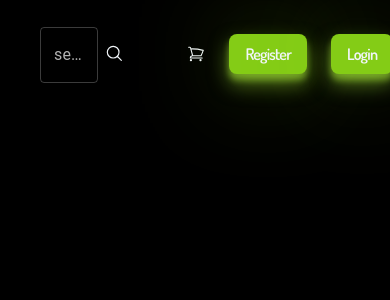
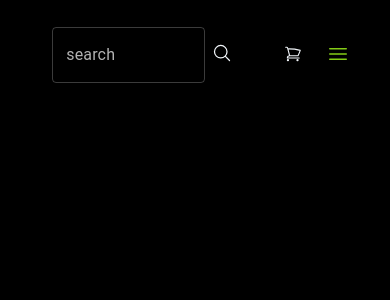
Before and after one commit to Gleenryan/ShoesHaven, a Next.js app: page / in a window 390 px wide. Shown: the top 300 px of the page. Built offline with nearby package versions, Linux system fonts and the light colour scheme.

Commit message:
navbar done
not responsive yet

```diff
--- a/components/Navbar.tsx
+++ b/components/Navbar.tsx
@@ -14,12 +14,7 @@ const Navbar = () => {
                 </div>
 
                 <ul className='header__menu'>
-                    <li className='header__list header__search'>
-                        {/* <form action="">
-                            <input type="text" />
-                        </form> */}
-                        {/* <FormInput /> */}
-                    </li>
+
                     <li className='header__list'>
                         <button className='header__cart'>
                             <svg xmlns="http://www.w3.org/2000/svg" fill="none" viewBox="0 0 24 24" stroke-width="1.5" stroke="currentColor" >
@@ -30,13 +25,22 @@ const Navbar = () => {
 
                         </button>
                     </li>
-                    <li className='header__list'>
+                    <li className='header__list header__login'>
                         <Link className='header__register btn' href='/register'>Register</Link>
                     </li>
-                    <li className='header__list'>
+                    <li className='header__list header__login'>
                         <Link className='header__login btn' href='/login'>Login</Link>
                     </li>
+                    <li className='header__list header__bars'>
+                        <button className="header__bars" >
+                            <svg xmlns="http://www.w3.org/2000/svg" viewBox="0 0 24 24" fill="currentColor">
+                                <path fill-rule="evenodd" d="M3 6.75A.75.75 0 013.75 6h16.5a.75.75 0 010 1.5H3.75A.75.75 0 013 6.75zM3 12a.75.75 0 01.75-.75h16.5a.75.75 0 010 1.5H3.75A.75.75 0 013 12zm0 5.25a.75.75 0 01.75-.75h16.5a.75.75 0 010 1.5H3.75a.75.75 0 01-.75-.75z" clip-rule="evenodd" />
+                            </svg>
+
+                        </button>
+                    </li>
                 </ul>
+
 
             </nav>
         </header>
```
